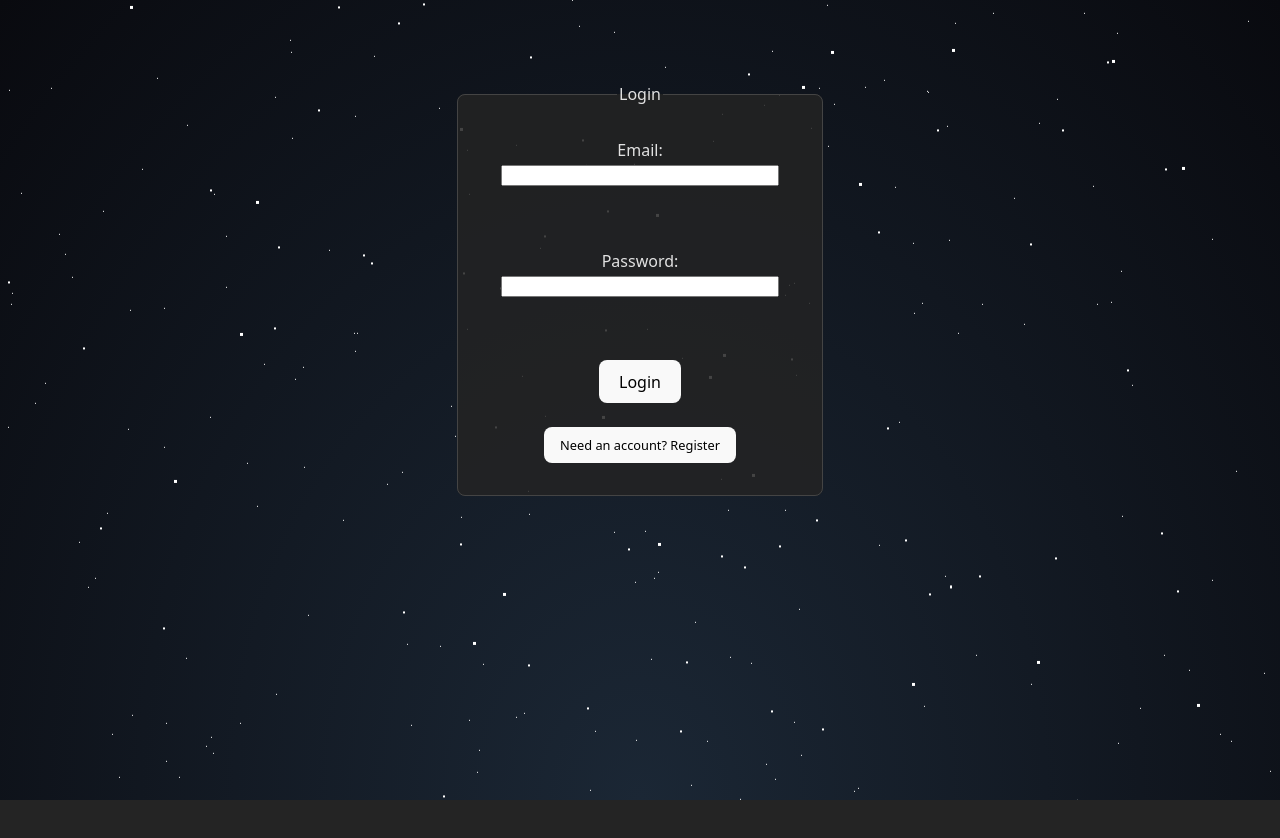
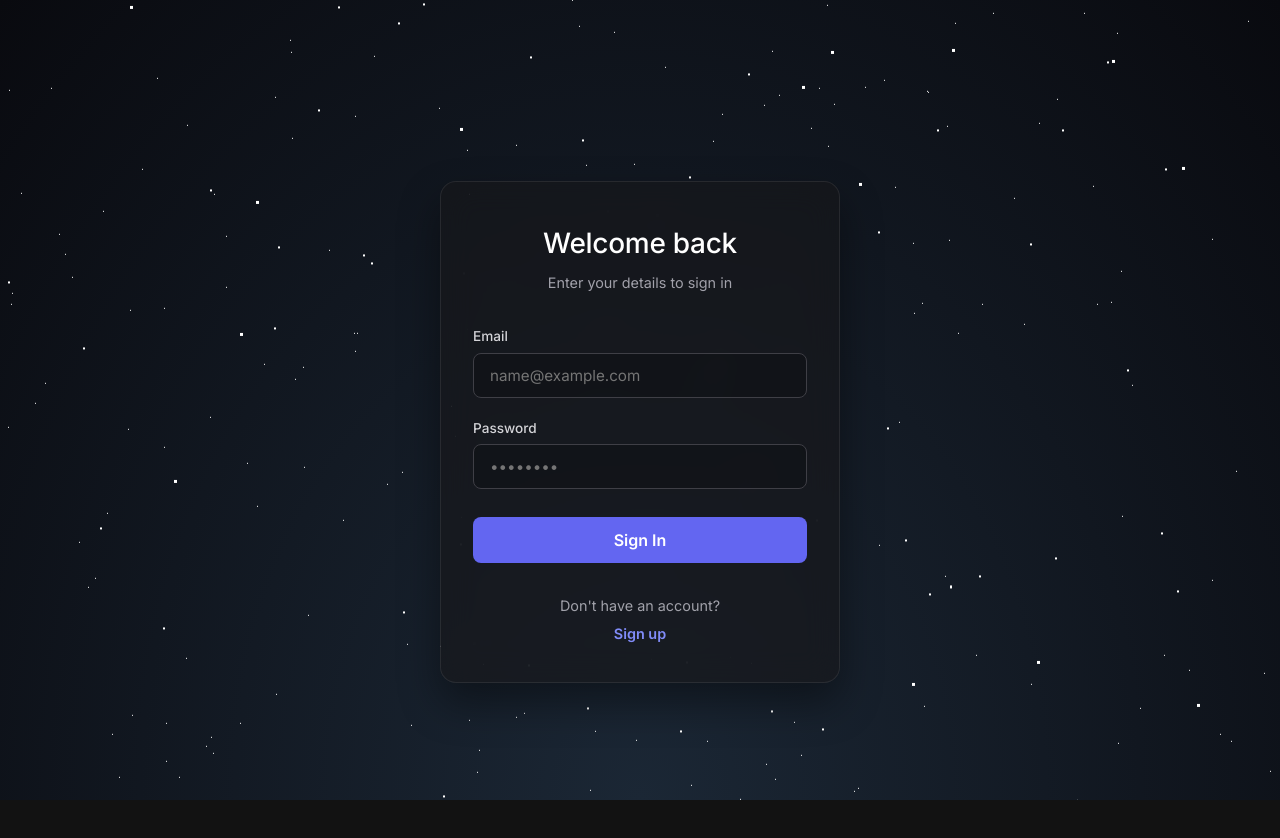
Before and after one commit to IbrahimF1/PerScholas-Capstone-Frontend, a React (Vite) app: page / in a window 1280 px wide. Shown: the top 838 px of the page. Before the commit the page ends 800 px from the top, so only its background shows below. Built offline with nearby package versions, Linux system fonts and the light colour scheme.

Commit message:
Added account delete button

```diff
--- a/src/App.css
+++ b/src/App.css
@@ -1,17 +1,25 @@
-/* My CSS */
-nav {
-  width: 100%;
-  display: flex;
-  justify-content: space-around;
-  padding: 1rem 0;
-  background-color: #1a1a1a;
-  border-bottom: 0.125rem solid #333;
-}
-
 .page-container {
   padding: 2rem;
   display: flex;
   flex-direction: column;
   align-items: center;
-  gap: 1rem;
+  gap: 1.5rem;
+  max-width: 1200px;
+  margin: 0 auto;
+  width: 100%;
 }
+
+nav {
+  width: 100%;
+  display: flex;
+  justify-content: space-between;
+  align-items: center;
+  padding: 1rem 3rem;
+  background-color: rgba(18, 18, 18, 0.8);
+  backdrop-filter: blur(12px);
+  -webkit-backdrop-filter: blur(12px);
+  border-bottom: 1px solid rgba(255, 255, 255, 0.05);
+  position: sticky;
+  top: 0;
+  z-index: 100;
+}
--- a/src/index.css
+++ b/src/index.css
@@ -1,11 +1,13 @@
+@import url('https://fonts.googleapis.com/css2?family=Inter:wght@300;400;500;600&display=swap');
+
 :root {
-  font-family: system-ui, Avenir, Helvetica, Arial, sans-serif;
+  font-family: 'Inter', system-ui, Avenir, Helvetica, Arial, sans-serif;
   line-height: 1.5;
   font-weight: 400;
 
-  color-scheme: light dark;
-  color: rgba(255, 255, 255, 0.87);
-  background-color: #242424;
+  color-scheme: dark;
+  color: #ededed;
+  background-color: #121212;
 
   font-synthesis: none;
   text-rendering: optimizeLegibility;
@@ -13,75 +15,88 @@
   -moz-osx-font-smoothing: grayscale;
 }
 
-a {
-  font-weight: 500;
-  color: #646cff;
-  text-decoration: inherit;
-}
-a:hover {
-  color: #535bf2;
-}
-
-body {
-  margin: 0;
-  display: flex;
-  place-items: center;
-  min-width: 20rem;
-  min-height: 100vh;
-}
-
-h1 {
-  font-size: 3.2em;
-  line-height: 1.1;
-}
-
-button {
-  border-radius: 0.5rem;
-  border: 1px solid transparent;
-  padding: 0.6em 1.2em;
-  font-size: 1em;
-  font-weight: 500;
-  font-family: inherit;
-  background-color: #1a1a1a;
-  cursor: pointer;
-  transition: border-color 0.25s;
-}
-button:hover {
-  border-color: #646cff;
-}
-button:focus,
-button:focus-visible {
-  outline: 0.25rem auto -webkit-focus-ring-color;
-}
-
-@media (prefers-color-scheme: light) {
-  :root {
-    color: #213547;
-    background-color: #ffffff;
-  }
-  a:hover {
-    color: #747bff;
-  }
-  button {
-    background-color: #f9f9f9;
-  }
-}
-
-
-/* My CSS */
-:root {
-  font-family: system-ui, Avenir, Helvetica, Arial, sans-serif;
-  line-height: 1.5;
-  font-weight: 400;
-  color-scheme: light dark;
-  color: rgba(255, 255, 255, 0.87);
-  background-color: #242424;
+html, body, #root {
+  height: 100%;
+  width: 100%;
   margin: 0;
   padding: 0;
   box-sizing: border-box;
 }
 
-html, body, #root {
-  height: 100%;
-  width: 100%;
+*, *::before, *::after {
+  box-sizing: inherit;
 }
+
+a {
+  font-weight: 500;
+  color: #818cf8;
+  text-decoration: none;
+  transition: color 0.2s ease;
+}
+
+a:hover {
+  color: #6366f1;
+}
+
+h1, h2, h3, h4, h5, h6 {
+  color: #ffffff;
+  margin-top: 0;
+}
+
+h1 {
+  font-size: 2.5rem;
+  font-weight: 600;
+  letter-spacing: -0.02em;
+}
+
+h2 {
+  font-weight: 500;
+  letter-spacing: -0.01em;
+}
+
+/* Global Button Styling */
+button {
+  border-radius: 8px;
+  border: 1px solid transparent;
+  padding: 0.6em 1.2em;
+  font-size: 0.95em;
+  font-weight: 500;
+  font-family: inherit;
+  background-color: #27272a;
+  color: #fff;
+  cursor: pointer;
+  transition: all 0.2s ease;
+}
+
+button:hover {
+  background-color: #3f3f46;
+}
+
+button:focus,
+button:focus-visible {
+  outline: 2px solid #6366f1;
+  outline-offset: 2px;
+}
+
+/* Global Input Styling */
+input[type="text"],
+input[type="email"],
+input[type="password"],
+input[type="number"],
+select {
+  font-family: inherit;
+  background-color: #18181b;
+  border: 1px solid #3f3f46;
+  color: #ededed;
+  border-radius: 8px;
+  padding: 0.75rem 1rem;
+  font-size: 0.95rem;
+  transition: all 0.2s ease;
+}
+
+input:focus,
+select:focus {
+  outline: none;
+  border-color: #818cf8;
+  box-shadow: 0 0 0 3px rgba(129, 140, 248, 0.2);
+}
--- a/src/pages/LoginPage.css
+++ b/src/pages/LoginPage.css
@@ -1,27 +1,104 @@
-.login-container {
-  text-align: center;
-  width: 18.75rem;
-  margin: 3.125rem auto;
+.login-page-wrapper {
+  display: flex;
+  justify-content: center;
+  align-items: center;
+  min-height: 100vh;
+  width: 100vw;
+  padding: 1rem;
+}
 
-  /* Added for visibility over the stars */
+.login-card {
   position: relative;
   z-index: 1;
-  background-color: rgba(36, 36, 36, 0.85); /* Matches your dark theme perfectly */
-  padding: 2rem;
-  border-radius: 8px;
-  border: 1px solid #444;
+  width: 100%;
+  max-width: 400px;
+  background: rgba(24, 24, 27, 0.65);
+  backdrop-filter: blur(16px);
+  -webkit-backdrop-filter: blur(16px);
+  border: 1px solid rgba(255, 255, 255, 0.08);
+  border-radius: 16px;
+  padding: 2.5rem 2rem;
+  box-shadow: 0 20px 40px rgba(0, 0, 0, 0.4);
+  text-align: left;
 }
 
-.login-form label {
-  display: block;
-  margin-bottom: 0.3125rem;
+.login-header {
+  margin-bottom: 2rem;
+  text-align: center;
 }
 
-.login-form input {
-  width: 90%;
-  margin-bottom: 0.625rem;
+.login-header h2 {
+  margin: 0 0 0.5rem 0;
+  font-size: 1.75rem;
+  color: #ffffff;
+}
+
+.login-header p {
+  margin: 0;
+  color: #a1a1aa;
+  font-size: 0.9rem;
+}
+
+.form-group {
+  display: flex;
+  flex-direction: column;
+  gap: 0.4rem;
+  margin-bottom: 1.25rem;
+}
+
+.form-group label {
+  font-size: 0.85rem;
+  font-weight: 500;
+  color: #d4d4d8;
+}
+
+.form-group input {
+  width: 100%;
+  background: rgba(0, 0, 0, 0.2);
+}
+
+.primary-btn {
+  width: 100%;
+  background-color: #6366f1;
+  color: white;
+  padding: 0.75rem;
+  margin-top: 0.5rem;
+  font-size: 1rem;
+  font-weight: 600;
+  border-radius: 8px;
+}
+
+.primary-btn:hover {
+  background-color: #4f46e5;
+  transform: translateY(-1px);
+}
+
+.login-footer {
+  margin-top: 2rem;
+  text-align: center;
+  display: flex;
+  flex-direction: column;
+  align-items: center;
+  gap: 0.5rem;
+}
+
+.login-footer p {
+  margin: 0;
+  color: #a1a1aa;
+  font-size: 0.9rem;
 }
 
 .toggle-button {
-  font-size: 0.8rem;
+  background: none;
+  border: none;
+  color: #818cf8;
+  padding: 0;
+  font-size: 0.9rem;
+  font-weight: 600;
 }
+
+.toggle-button:hover {
+  background: none;
+  color: #6366f1;
+  text-decoration: underline;
+}
--- a/src/pages/LoginPage.jsx
+++ b/src/pages/LoginPage.jsx
@@ -24,20 +24,17 @@ export default function LoginPage() {
         e.preventDefault();
         try {
             if (isLogin) {
-                // Login Request
                 let res = await axios.post("http://localhost:3000/auth/login", {
                     email: formData.email,
                     password: formData.password
                 });
                 setToken(res.data.token);
 
-                // Fetch User Profile
                 let userRes = await axios.get(`http://localhost:3000/user/profile/${res.data.user_id}`);
                 setUser(userRes.data);
                 nav("/problems");
 
             } else {
-                // Register Request
                 await axios.post("http://localhost:3000/user/profile", formData);
                 alert("Registration Successful! Please log in.");
                 setIsLogin(true);
@@ -49,59 +46,69 @@ export default function LoginPage() {
     }
 
     return (
-        <>
+        <div className="login-page-wrapper">
             <StarryBackground />
 
-            <fieldset className="login-container">
-                <legend>{isLogin ? "Login" : "Register"}</legend>
+            <div className="login-card">
+                <div className="login-header">
+                    <h2>{isLogin ? "Welcome back" : "Create an account"}</h2>
+                    <p>{isLogin ? "Enter your details to sign in" : "Start your coding journey today"}</p>
+                </div>
+
                 <form className="login-form" onSubmit={handleSubmit}>
                     {!isLogin && (
-                        <>
-                            <label>
-                                Username:
-                                <br />
+                        <div className="form-group">
+                            <label htmlFor="username">Username</label>
                             <input
+                                id="username"
                                 type="text"
                                 name="username"
                                 value={formData.username}
                                 onChange={handleChange}
                                 required={!isLogin}
+                                placeholder="johndoe"
                             />
-                            </label>
-                            <br /><br />
-                        </>
+                        </div>
                     )}
-                    <label>
-                        Email:
-                        <br />
+
+                    <div className="form-group">
+                        <label htmlFor="email">Email</label>
                         <input
+                            id="email"
                             type="email"
                             name="email"
                             value={formData.email}
                             onChange={handleChange}
                             required
+                            placeholder="name@example.com"
                         />
-                    </label>
-                    <br /><br />
-                    <label>
-                        Password:
-                        <br />
+                    </div>
+
+                    <div className="form-group">
+                        <label htmlFor="password">Password</label>
                         <input
+                            id="password"
                             type="password"
                             name="password"
                             value={formData.password}
                             onChange={handleChange}
                             required
+                            placeholder="••••••••"
                         />
-                    </label>
-                    <br /><br />
-                    <button type="submit">{isLogin ? "Login" : "Register"}</button>
+                    </div>
+
+                    <button type="submit" className="primary-btn">
+                        {isLogin ? "Sign In" : "Register"}
+                    </button>
                 </form>
-                <br />
+
+                <div className="login-footer">
+                    <p>{isLogin ? "Don't have an account?" : "Already have an account?"}</p>
                     <button onClick={() => setIsLogin(!isLogin)} className="toggle-button">
-                    {isLogin ? "Need an account? Register" : "Have an account? Login"}
+                        {isLogin ? "Sign up" : "Log in"}
                     </button>
-            </fieldset>
-        </>
+                </div>
+            </div>
+        </div>
     );
 }
--- a/src/pages/SettingsPage.css
+++ b/src/pages/SettingsPage.css
@@ -88,3 +88,41 @@
   color: white;
   z-index: 1;
 }
+
+/* Delete Account Section */
+.delete-account-container {
+  margin-top: 3rem;
+  padding: 1.5rem;
+  border: 1px solid #ef4444;
+  border-radius: 0.5rem;
+  background-color: rgba(239, 68, 68, 0.05);
+  text-align: center;
+}
+
+.delete-account-container h2 {
+  color: #ef4444;
+  margin-bottom: 0.5rem;
+  font-size: 1.25rem;
+}
+
+.delete-account-container p {
+  margin-bottom: 1.25rem;
+  color: #d4d4d8;
+  font-size: 0.9rem;
+}
+
+.delete-btn {
+  background-color: #ef4444;
+  color: white;
+  font-weight: 600;
+}
+
+.delete-btn:hover {
+  background-color: #dc2626;
+}
+
+.delete-btn:focus,
+.delete-btn:focus-visible {
+  outline: 2px solid #ef4444;
+  outline-offset: 2px;
+}
```
Also changed, not shown: src/pages/SettingsPage.jsx (+33 -1 lines), 1 other file (tests, documents, lock files or other folders). Lines whose indentation alone changed are shown as unchanged.
